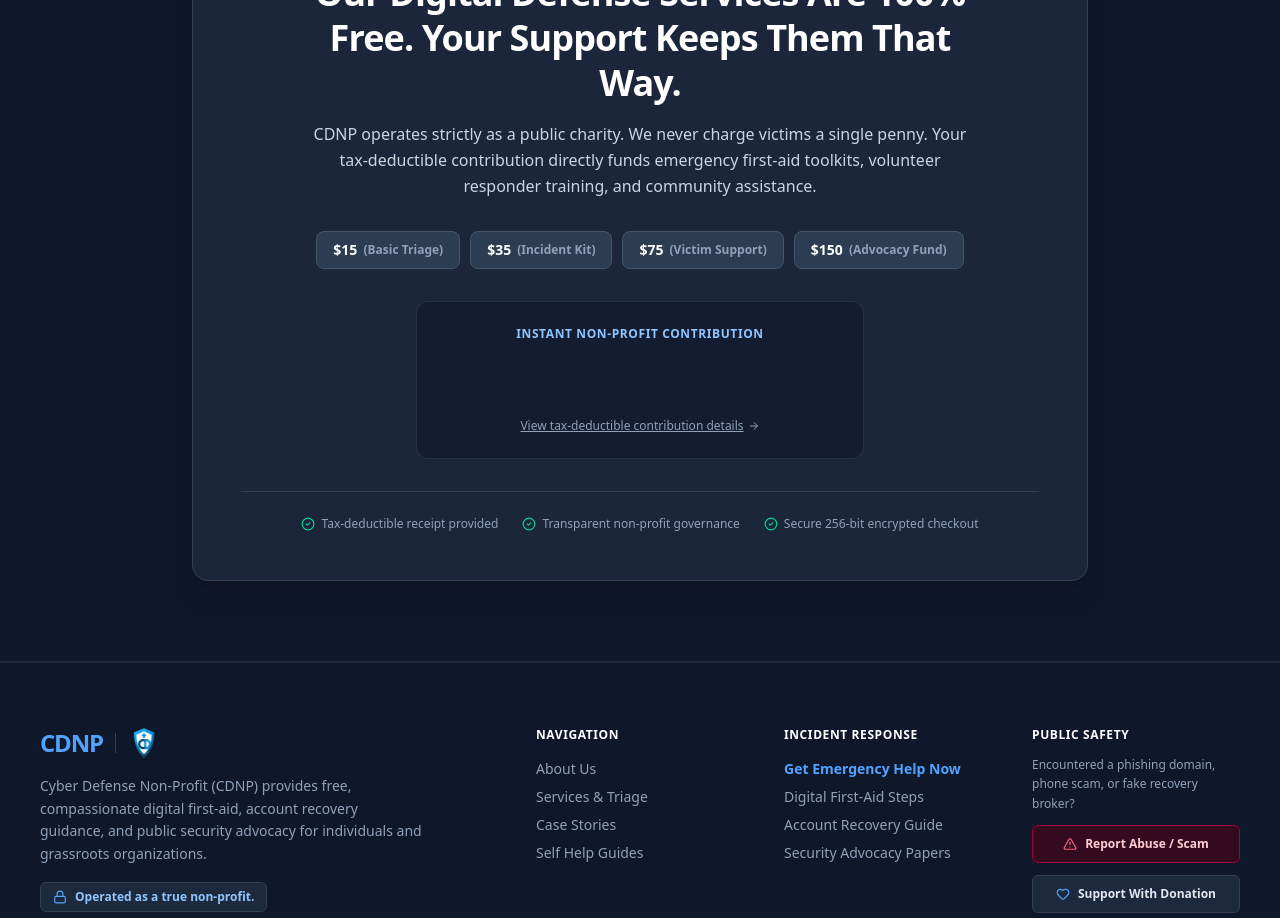
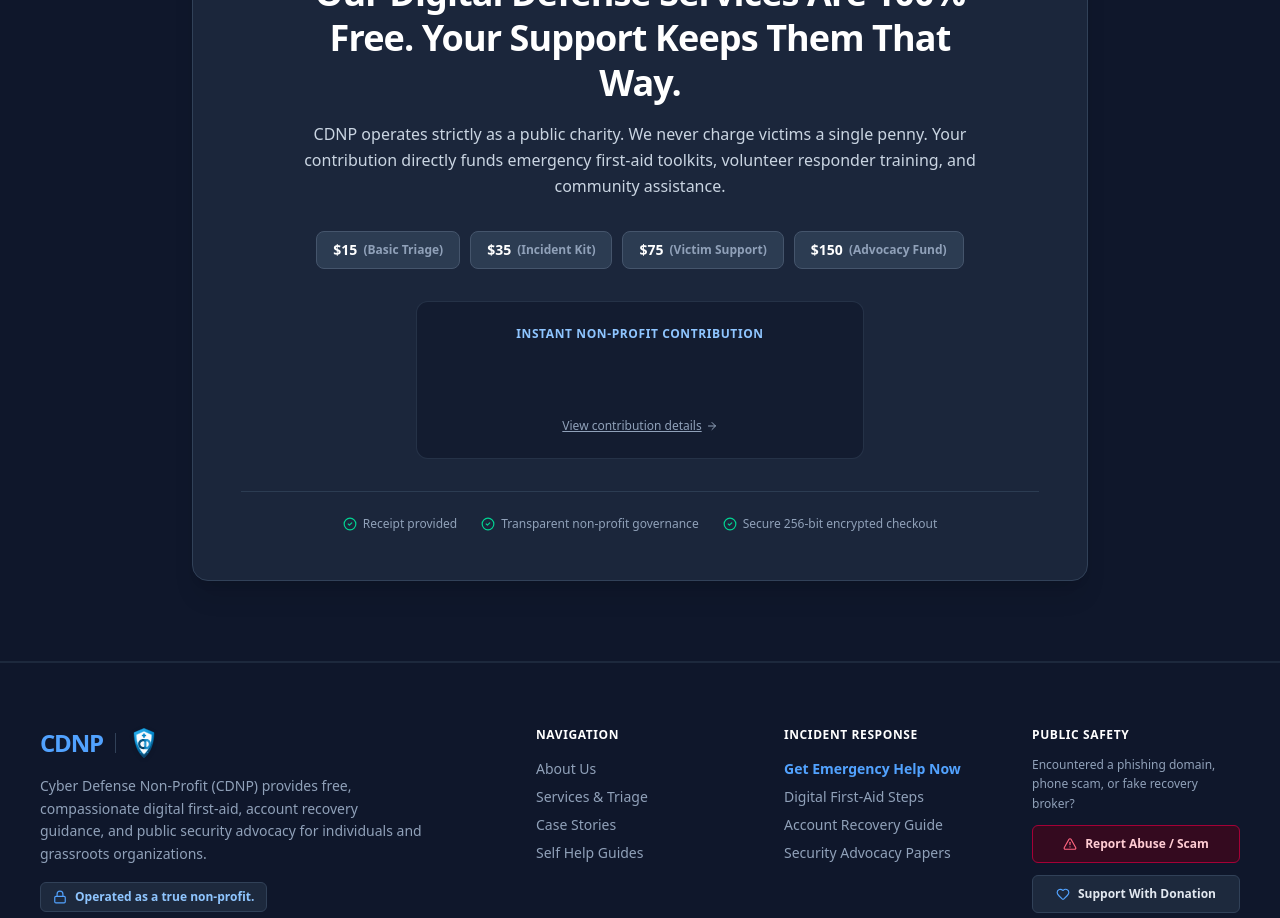
Before and after one commit to shomat1810/CDNP-GoogleStudio, a React (Vite) app: page / in a window 1280 px wide. Shown: the part 5740-6658 px from the top of the page. Built offline with nearby package versions, Linux system fonts and the light colour scheme.

Commit message:
refactor: remove tax-deductible references
Update copy to remove specific tax-deductibility language to maintain accuracy regarding the organization's current fiscal status.

```diff
--- a/src/components/DonateModal.tsx
+++ b/src/components/DonateModal.tsx
@@ -78,11 +78,11 @@ export const DonateModal: React.FC<DonateModalProps> = ({
             </div>
           </div>
 
-          {/* Tax & Governance Guarantees */}
+          {/* Governance Guarantees */}
           <div className="space-y-2 pt-2 border-t border-slate-100 text-xs text-slate-600">
             <div className="flex items-center gap-2">
               <CheckCircle2 className="w-3.5 h-3.5 text-emerald-600 flex-shrink-0" />
-              <span>Instant tax receipt emailed upon checkout</span>
+              <span>Instant receipt emailed upon checkout</span>
             </div>
             <div className="flex items-center gap-2">
               <CheckCircle2 className="w-3.5 h-3.5 text-emerald-600 flex-shrink-0" />
--- a/src/components/DonationBanner.tsx
+++ b/src/components/DonationBanner.tsx
@@ -21,7 +21,7 @@ export const DonationBanner: React.FC<DonationBannerProps> = ({ onOpenDonate })
           </h2>
 
           <p className="text-slate-300 text-sm sm:text-base mt-4 mb-8 max-w-2xl mx-auto leading-relaxed">
-            CDNP operates strictly as a public charity. We never charge victims a single penny. Your tax-deductible contribution directly funds emergency first-aid toolkits, volunteer responder training, and community assistance.
+            CDNP operates strictly as a public charity. We never charge victims a single penny. Your contribution directly funds emergency first-aid toolkits, volunteer responder training, and community assistance.
           </p>
 
           {/* Quick preset donation buttons */}
@@ -60,7 +60,7 @@ export const DonationBanner: React.FC<DonationBannerProps> = ({ onOpenDonate })
               onClick={() => onOpenDonate()}
               className="text-xs text-slate-400 hover:text-slate-200 underline transition-colors cursor-pointer flex items-center gap-1"
             >
-              <span>View tax-deductible contribution details</span>
+              <span>View contribution details</span>
               <ArrowRight className="w-3 h-3" />
             </button>
           </div>
@@ -69,7 +69,7 @@ export const DonationBanner: React.FC<DonationBannerProps> = ({ onOpenDonate })
           <div className="mt-8 pt-6 border-t border-slate-700/80 flex flex-wrap items-center justify-center gap-6 text-xs text-slate-400">
             <div className="flex items-center gap-1.5">
               <CheckCircle2 className="w-3.5 h-3.5 text-emerald-400" />
-              <span>Tax-deductible receipt provided</span>
+              <span>Receipt provided</span>
             </div>
             <div className="flex items-center gap-1.5">
               <CheckCircle2 className="w-3.5 h-3.5 text-emerald-400" />
```
